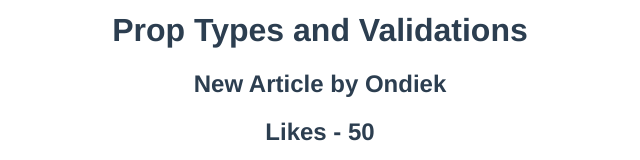
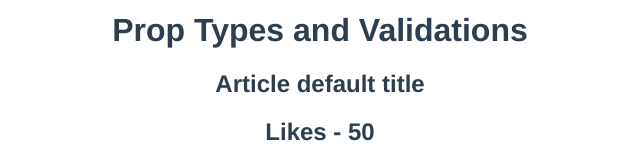
Before and after one commit to PeterOsoo/vue-js, a Vue app in the folder vue-components/: page / in a window 1280 px wide. Shown: the part 300-460 px from the top of the page, without its empty margins (320-960 px from the left). Built offline with nearby package versions, Linux system fonts and the light colour scheme.

Commit message:
Non Prop Attributes

```diff
--- a/vue-components/src/App.vue
+++ b/vue-components/src/App.vue
@@ -5,7 +5,7 @@
   <Greet name="jaground" heroName="Wonder Man" />
   <Greet :name="name" :heroName="channel" />
 
-  <Article title="New Article by Ondiek" :likes="50" :isPublished="true" />
+  <Article id="title" :likes="50" :isPublished="true" />
 </template>
 
 <script>
```
